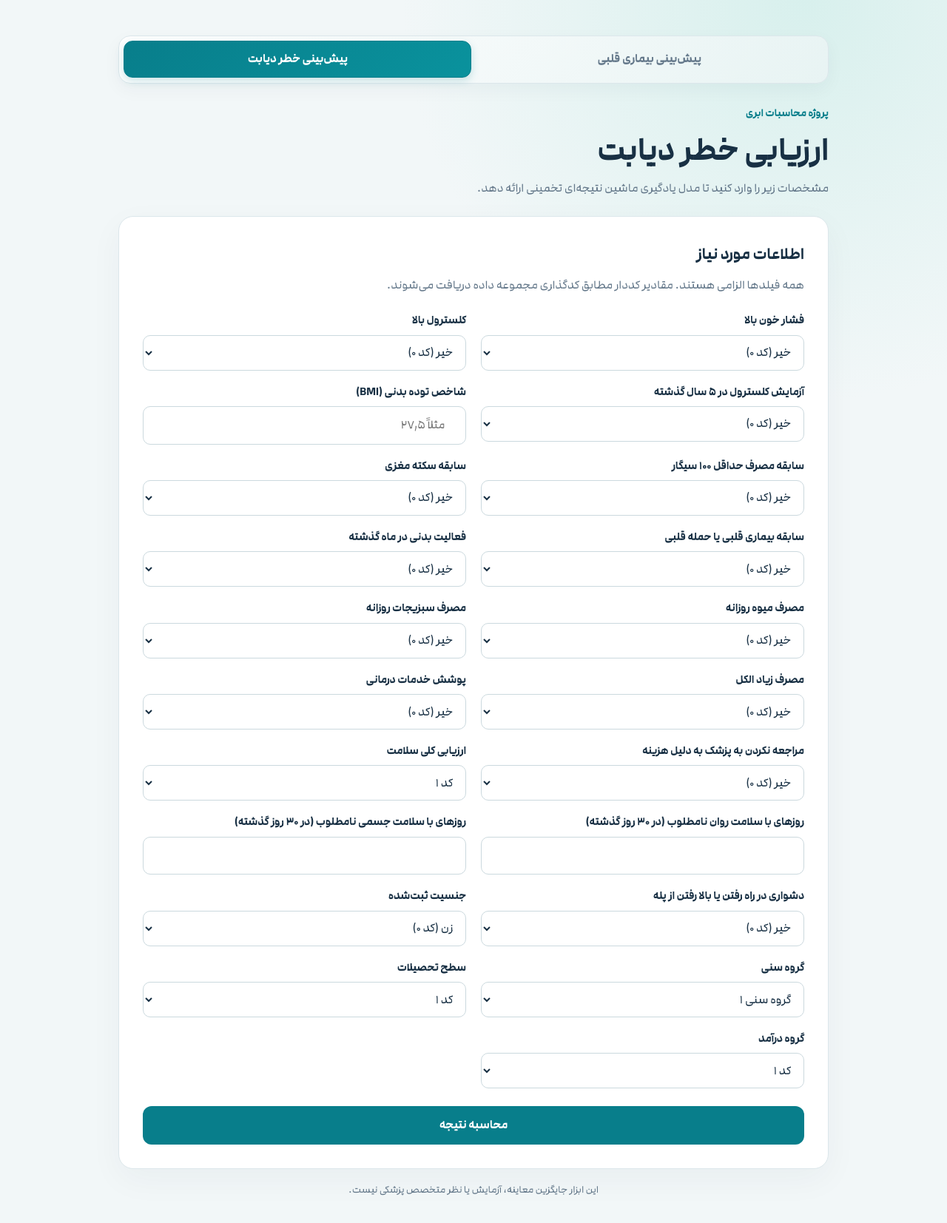
After one commit to alirezan81/medical-ai-cloud, a Django app: page /diabetes/ in a window 1280 px wide. The commit adds this page. Shown: the whole page at 74% size. Run offline with Django 5.2, Linux system fonts and the light colour scheme.

Commit message:
Add diabetes prediction model and integrate diabetes page

```diff
--- a/prediction/forms.py
+++ b/prediction/forms.py
@@ -49,3 +49,56 @@ class PredictionForm(forms.Form):
     thal = forms.TypedChoiceField(
         label='کد thal', choices=[(i, f'کد {i}') for i in range(4)], coerce=int,
     )
+
+
+def _binary_choices():
+    return [(0.0, 'خیر (کد ۰)'), (1.0, 'بله (کد ۱)')]
+
+
+class DiabetesPredictionForm(forms.Form):
+    HighBP = forms.TypedChoiceField(label='فشار خون بالا', choices=_binary_choices(), coerce=float)
+    HighChol = forms.TypedChoiceField(label='کلسترول بالا', choices=_binary_choices(), coerce=float)
+    CholCheck = forms.TypedChoiceField(label='آزمایش کلسترول در ۵ سال گذشته', choices=_binary_choices(), coerce=float)
+    BMI = forms.FloatField(
+        label='شاخص توده بدنی (BMI)', min_value=12, max_value=98,
+        widget=forms.NumberInput(attrs={'min': 12, 'max': 98, 'step': '0.1', 'placeholder': 'مثلاً ۲۷٫۵'}),
+    )
+    Smoker = forms.TypedChoiceField(label='سابقه مصرف حداقل ۱۰۰ سیگار', choices=_binary_choices(), coerce=float)
+    Stroke = forms.TypedChoiceField(label='سابقه سکته مغزی', choices=_binary_choices(), coerce=float)
+    HeartDiseaseorAttack = forms.TypedChoiceField(
+        label='سابقه بیماری قلبی یا حمله قلبی', choices=_binary_choices(), coerce=float,
+    )
+    PhysActivity = forms.TypedChoiceField(label='فعالیت بدنی در ماه گذشته', choices=_binary_choices(), coerce=float)
+    Fruits = forms.TypedChoiceField(label='مصرف میوه روزانه', choices=_binary_choices(), coerce=float)
+    Veggies = forms.TypedChoiceField(label='مصرف سبزیجات روزانه', choices=_binary_choices(), coerce=float)
+    HvyAlcoholConsump = forms.TypedChoiceField(
+        label='مصرف زیاد الکل', choices=_binary_choices(), coerce=float,
+    )
+    AnyHealthcare = forms.TypedChoiceField(label='پوشش خدمات درمانی', choices=_binary_choices(), coerce=float)
+    NoDocbcCost = forms.TypedChoiceField(
+        label='مراجعه نکردن به پزشک به دلیل هزینه', choices=_binary_choices(), coerce=float,
+    )
+    GenHlth = forms.TypedChoiceField(
+        label='ارزیابی کلی سلامت', choices=[(float(i), f'کد {i}') for i in range(1, 6)], coerce=float,
+    )
+    MentHlth = forms.IntegerField(
+        label='روزهای با سلامت روان نامطلوب (در ۳۰ روز گذشته)', min_value=0, max_value=30,
+        widget=forms.NumberInput(attrs={'min': 0, 'max': 30}),
+    )
+    PhysHlth = forms.IntegerField(
+        label='روزهای با سلامت جسمی نامطلوب (در ۳۰ روز گذشته)', min_value=0, max_value=30,
+        widget=forms.NumberInput(attrs={'min': 0, 'max': 30}),
+    )
+    DiffWalk = forms.TypedChoiceField(label='دشواری در راه رفتن یا بالا رفتن از پله', choices=_binary_choices(), coerce=float)
+    Sex = forms.TypedChoiceField(
+        label='جنسیت ثبت‌شده', choices=[(0.0, 'زن (کد ۰)'), (1.0, 'مرد (کد ۱)')], coerce=float,
+    )
+    Age = forms.TypedChoiceField(
+        label='گروه سنی', choices=[(float(i), f'گروه سنی {i}') for i in range(1, 14)], coerce=float,
+    )
+    Education = forms.TypedChoiceField(
+        label='سطح تحصیلات', choices=[(float(i), f'کد {i}') for i in range(1, 7)], coerce=float,
+    )
+    Income = forms.TypedChoiceField(
+        label='گروه درآمد', choices=[(float(i), f'کد {i}') for i in range(1, 9)], coerce=float,
+    )
--- a/prediction/static/prediction/styles.css
+++ b/prediction/static/prediction/styles.css
@@ -44,6 +44,40 @@ body {
   line-height: 1.8;
 }
 .page-shell { width: min(100% - 2rem, 960px); margin: 0 auto; padding: 3rem 0 2rem; }
+.model-nav {
+  display: grid;
+  grid-template-columns: repeat(2, minmax(0, 1fr));
+  gap: .35rem;
+  margin: 0 0 1.6rem;
+  padding: .4rem;
+  border: 1px solid var(--line);
+  border-radius: 16px;
+  background: linear-gradient(135deg, #ffffffed, #eaf4f4d9);
+  box-shadow: 0 8px 24px #1830440b;
+}
+.model-nav a {
+  display: flex;
+  min-height: 48px;
+  align-items: center;
+  justify-content: center;
+  padding: .6rem .9rem;
+  border: 1px solid transparent;
+  border-radius: 12px;
+  color: var(--muted);
+  font-weight: 700;
+  text-align: center;
+  text-decoration: none;
+  transition: color .18s ease, background .18s ease, border-color .18s ease, box-shadow .18s ease;
+}
+.model-nav a:hover { color: var(--brand-dark); border-color: #cce3e4; background: #e5f2f2; }
+.model-nav a:focus-visible { outline: 3px solid #087e8b66; outline-offset: 2px; }
+.model-nav a.active {
+  color: #fff;
+  border-color: #087e8b;
+  background: linear-gradient(135deg, var(--brand), #0a929d);
+  box-shadow: 0 4px 12px #087e8b33;
+}
+.model-nav a.active:hover { color: #fff; background: linear-gradient(135deg, var(--brand-dark), var(--brand)); }
 .hero { margin: 0 0 1.5rem; }
 .eyebrow { color: var(--brand); font-size: .88rem; font-weight: 700; }
 h1 { margin: .35rem 0; font-size: clamp(1.8rem, 5vw, 2.7rem); line-height: 1.4; }
@@ -72,4 +106,6 @@ footer { padding: 1rem .25rem 0; color: var(--muted); font-size: .85rem; text-al
 @media (max-width: 640px) {
   .page-shell { width: min(100% - 1.25rem, 960px); padding-top: 1.5rem; }
   .form-grid { grid-template-columns: 1fr; gap: .8rem; }
+  .model-nav { gap: .25rem; padding: .3rem; }
+  .model-nav a { min-height: 46px; padding: .5rem .35rem; font-size: .9rem; }
 }
--- /dev/null
+++ b/prediction/templates/prediction/diabetes.html
@@ -0,0 +1,55 @@
+{% load static %}
+<!doctype html>
+<html lang="fa" dir="rtl">
+<head>
+  <meta charset="utf-8">
+  <meta name="viewport" content="width=device-width, initial-scale=1">
+  <meta name="description" content="ابزار آموزشی پیش‌بینی دیابت بر پایه مدل یادگیری ماشین">
+  <title>پیش‌بینی دیابت</title>
+  <link rel="stylesheet" href="{% static 'prediction/styles.css' %}">
+</head>
+<body>
+  <main class="page-shell">
+    <nav class="model-nav" aria-label="انتخاب مدل">
+      <a href="{% url 'prediction:home' %}">پیش‌بینی بیماری قلبی</a>
+      <a class="active" href="{% url 'prediction:diabetes' %}" aria-current="page">پیش‌بینی خطر دیابت</a>
+    </nav>
+    <header class="hero">
+      <span class="eyebrow">پروژه محاسبات ابری</span>
+      <h1>ارزیابی خطر دیابت</h1>
+      <p>مشخصات زیر را وارد کنید تا مدل یادگیری ماشین نتیجه‌ای تخمینی ارائه دهد.</p>
+    </header>
+
+    {% if result %}
+      <section class="result-card" aria-live="polite">
+        <h2>نتیجه ارزیابی</h2>
+        <p>{{ result }}</p>
+        <small>این خروجی صرفاً آموزشی است و تشخیص پزشکی محسوب نمی‌شود. برای تفسیر نتایج با پزشک مشورت کنید.</small>
+      </section>
+    {% endif %}
+
+    <section class="form-card">
+      <div class="section-heading">
+        <h2>اطلاعات مورد نیاز</h2>
+        <p>همه فیلدها الزامی هستند. مقادیر کددار مطابق کدگذاری مجموعه داده دریافت می‌شوند.</p>
+      </div>
+      {% if form.non_field_errors %}<div class="error-summary">{{ form.non_field_errors }}</div>{% endif %}
+      <form method="post" novalidate>
+        {% csrf_token %}
+        <div class="form-grid">
+          {% for field in form %}
+            <div class="field{% if field.errors %} field-invalid{% endif %}">
+              <label for="{{ field.id_for_label }}">{{ field.label }}</label>
+              {{ field }}
+              {% if field.help_text %}<small>{{ field.help_text }}</small>{% endif %}
+              {% for error in field.errors %}<small class="error">{{ error }}</small>{% endfor %}
+            </div>
+          {% endfor %}
+        </div>
+        <button type="submit">محاسبه نتیجه</button>
+      </form>
+    </section>
+    <footer>این ابزار جایگزین معاینه، آزمایش یا نظر متخصص پزشکی نیست.</footer>
+  </main>
+</body>
+</html>
--- a/prediction/templates/prediction/home.html
+++ b/prediction/templates/prediction/home.html
@@ -10,6 +10,10 @@
 </head>
 <body>
   <main class="page-shell">
+    <nav class="model-nav" aria-label="انتخاب مدل">
+      <a class="active" href="{% url 'prediction:home' %}" aria-current="page">پیش‌بینی بیماری قلبی</a>
+      <a href="{% url 'prediction:diabetes' %}">پیش‌بینی خطر دیابت</a>
+    </nav>
     <header class="hero">
       <span class="eyebrow">پروژه محاسبات ابری</span>
       <h1>ارزیابی سلامت قلب</h1>
--- a/prediction/urls.py
+++ b/prediction/urls.py
@@ -6,4 +6,5 @@ app_name = 'prediction'
 
 urlpatterns = [
     path('', views.home, name='home'),
+    path('diabetes/', views.diabetes, name='diabetes'),
 ]
--- a/prediction/views.py
+++ b/prediction/views.py
@@ -5,19 +5,31 @@ import joblib
 import pandas as pd
 from django.shortcuts import render
 
-from .forms import PredictionForm
+from .forms import DiabetesPredictionForm, PredictionForm
 
 
-MODEL_PATH = Path(__file__).resolve().parent / 'heart_disease_model.joblib'
+MODEL_PATH = Path(__file__).resolve().parent / 'heart_disease_model_deduplicated.joblib'
 FEATURE_NAMES = (
     'age', 'sex', 'cp', 'trestbps', 'chol', 'fbs', 'restecg',
     'thalach', 'exang', 'oldpeak', 'slope', 'ca', 'thal',
+)
+DIABETES_MODEL_PATH = Path(__file__).resolve().parent / 'diabetes_model.joblib'
+DIABETES_FEATURE_NAMES = (
+    'HighBP', 'HighChol', 'CholCheck', 'BMI', 'Smoker', 'Stroke',
+    'HeartDiseaseorAttack', 'PhysActivity', 'Fruits', 'Veggies',
+    'HvyAlcoholConsump', 'AnyHealthcare', 'NoDocbcCost', 'GenHlth',
+    'MentHlth', 'PhysHlth', 'DiffWalk', 'Sex', 'Age', 'Education', 'Income',
 )
 
 
 @lru_cache(maxsize=1)
 def load_model():
     return joblib.load(MODEL_PATH)
+
+
+@lru_cache(maxsize=1)
+def load_diabetes_model():
+    return joblib.load(DIABETES_MODEL_PATH)
 
 
 def home(request):
@@ -33,3 +45,22 @@ def home(request):
         )
 
     return render(request, 'prediction/home.html', {'form': form, 'result': result})
+
+
+def diabetes(request):
+    result = None
+    form = DiabetesPredictionForm(request.POST or None)
+
+    if request.method == 'POST' and form.is_valid():
+        values = {name: form.cleaned_data[name] for name in DIABETES_FEATURE_NAMES}
+        input_data = pd.DataFrame([values], columns=DIABETES_FEATURE_NAMES)
+        try:
+            prediction = int(load_diabetes_model().predict(input_data)[0])
+        except Exception:
+            result = 'در پردازش اطلاعات خطایی رخ داد. لطفاً بعداً دوباره تلاش کنید.'
+        else:
+            result = 'مدل، ورودی را در گروه دیابت قرار داد.' if prediction == 1 else (
+                'مدل، ورودی را در گروه بدون دیابت قرار داد.'
+            )
+
+    return render(request, 'prediction/diabetes.html', {'form': form, 'result': result})
```
Also changed, not shown: prediction/train_diabetes_model.py (added, +119 -0 lines), prediction/train_model.py (+34 -9 lines), prediction/diabetes_sample_12000.csv (added), 3 other files.
